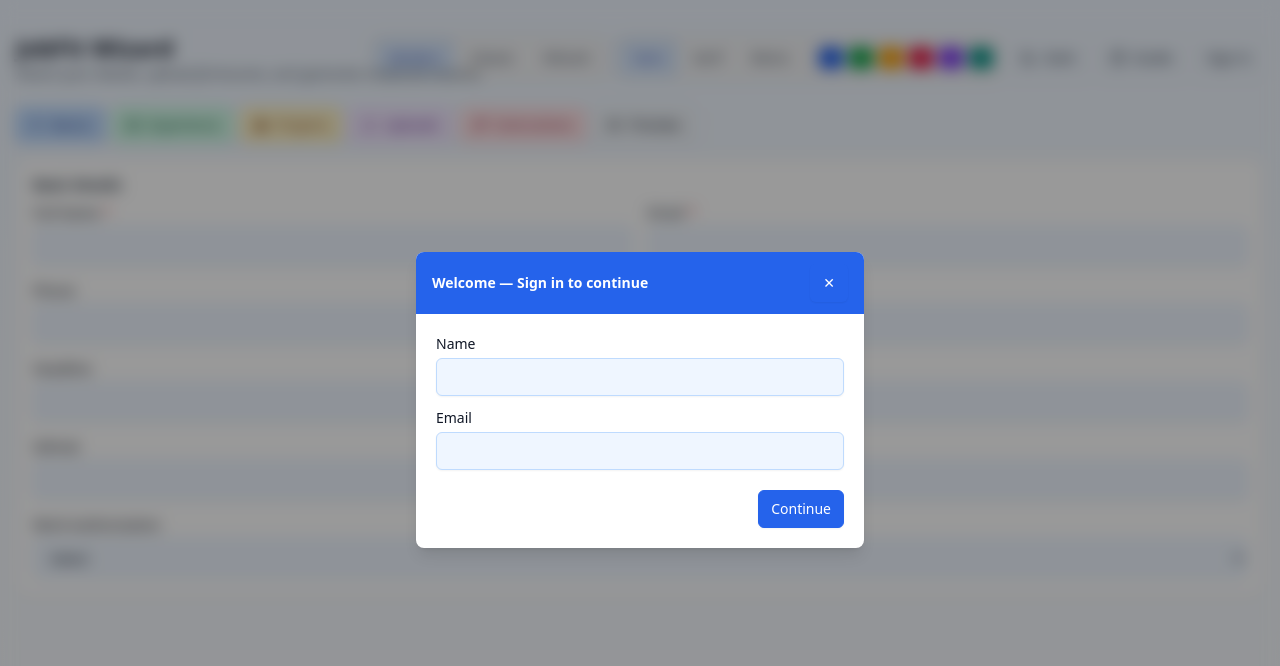
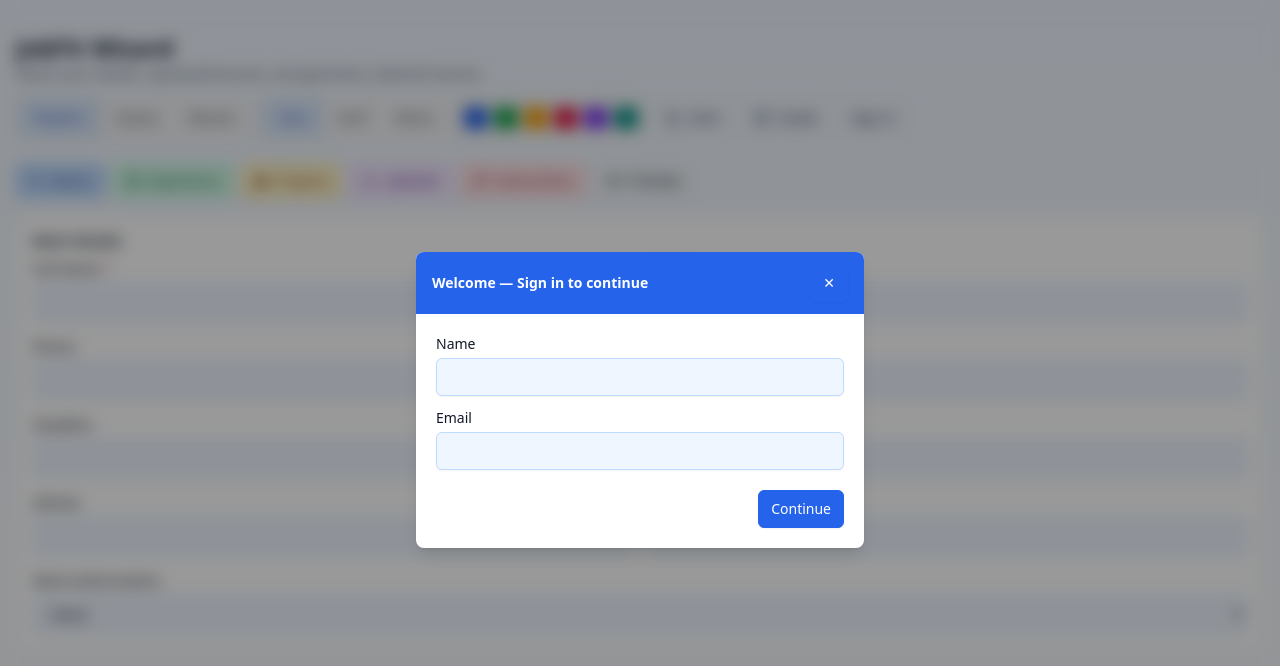
Before and after one commit to neelo4/ATS-Wizard, a Next.js app: page / in a window 1280 px wide. Shown: the top 666 px of the page. Built offline with nearby package versions, Linux system fonts and the light colour scheme.

Commit message:
fix(ui): stack header controls under subheading; add mounted guard + localStorage hydration to avoid hydration error; persist auth across reloads

```diff
--- a/app/page.tsx
+++ b/app/page.tsx
@@ -25,12 +25,12 @@ export default function HomePage() {
     <main className="container py-8">
       <AuthGate />
       <TourController />
-      <header className="mb-6 flex flex-wrap items-center justify-between gap-3">
-        <div className="flex-1 min-w-0">
+      <header className="mb-6 space-y-3">
+        <div>
           <h1 className="text-2xl font-bold">JobFit Wizard</h1>
           <Marquee text="Attach your details, upload JD/resume, and generate a tailored resume." />
         </div>
-        <div className="flex items-center gap-2 overflow-x-auto no-scrollbar max-w-full">
+        <div className="flex flex-wrap items-center gap-2 overflow-x-auto no-scrollbar">
           <TemplatePicker />
           <StylePicker />
           <ThemeToggle />
--- a/components/AuthButton.tsx
+++ b/components/AuthButton.tsx
@@ -8,6 +8,7 @@ import { loadResume, saveResume, hasResume } from '@/lib/persistence'
 export default function AuthButton() {
   const { user, signIn, signOut } = useAuth()
   const [open, setOpen] = useState(false)
+  const [mounted, setMounted] = useState(false)
   const setBasics = useResumeStore((s) => s.setBasics)
   const seedExample = useResumeStore((s) => s.seedExample)
   const setAllFromSnapshot = (data: ReturnType<typeof snapshot>) => {
@@ -23,6 +24,7 @@ export default function AuthButton() {
 
   // Persist resume data on changes when logged in
   useEffect(() => {
+    setMounted(true)
     if (!user) return
     const unsub = useResumeStore.subscribe(() => {
       try { saveResume(user.id, snapshot()) } catch {}
@@ -47,7 +49,7 @@ export default function AuthButton() {
       <Modal open={open} title="Sign in" onClose={() => setOpen(false)}>
         <SignInForm onSubmit={(n, e) => { handleSignIn(n, e); setOpen(false) }} />
       </Modal>
-      {user ? (
+      {!mounted ? null : user ? (
         <div className="segmented" title={user.email}>
           <span className="px-3 py-1.5 text-sm">Hi, {user.name.split(' ')[0] || 'User'}</span>
           <button onClick={() => signOut()}>Sign out</button>
--- a/components/AuthGate.tsx
+++ b/components/AuthGate.tsx
@@ -1,7 +1,7 @@
 "use client"
 import { useEffect, useState } from 'react'
 import Modal from '@/components/ui/Modal'
-import { useAuth } from '@/lib/auth'
+import { useAuth, loadUser } from '@/lib/auth'
 import { useResumeStore, snapshot } from '@/lib/store'
 import { loadResume, saveResume } from '@/lib/persistence'
 
@@ -12,8 +12,16 @@ export default function AuthGate() {
   const seedExample = useResumeStore((s) => s.seedExample)
 
   useEffect(() => {
-    if (!user) setOpen(true)
-    else setOpen(false)
+    // Hydrate user from localStorage silently to avoid hydration mismatch
+    if (!user) {
+      const saved = loadUser()
+      if (saved) {
+        // silent sign-in
+        useAuth.getState().signIn(saved)
+        return
+      }
+    }
+    setOpen(!user)
   }, [user])
 
   // Auto-persist when signed in
--- a/lib/auth.ts
+++ b/lib/auth.ts
@@ -8,14 +8,14 @@ type AuthState = {
   signOut: () => void
 }
 
-const KEY = 'auth:user'
+export const KEY = 'auth:user'
 export const useAuth = create<AuthState>((set) => ({
-  user: typeof window !== 'undefined' ? loadUser() : null,
+  user: null,
   signIn: (user) => { try { localStorage.setItem(KEY, JSON.stringify(user)) } catch {} set({ user }) },
   signOut: () => { try { localStorage.removeItem(KEY) } catch {} set({ user: null }) },
 }))
 
-function loadUser(): User | null {
+export function loadUser(): User | null {
   try {
     const raw = localStorage.getItem(KEY)
     return raw ? (JSON.parse(raw) as User) : null
```
